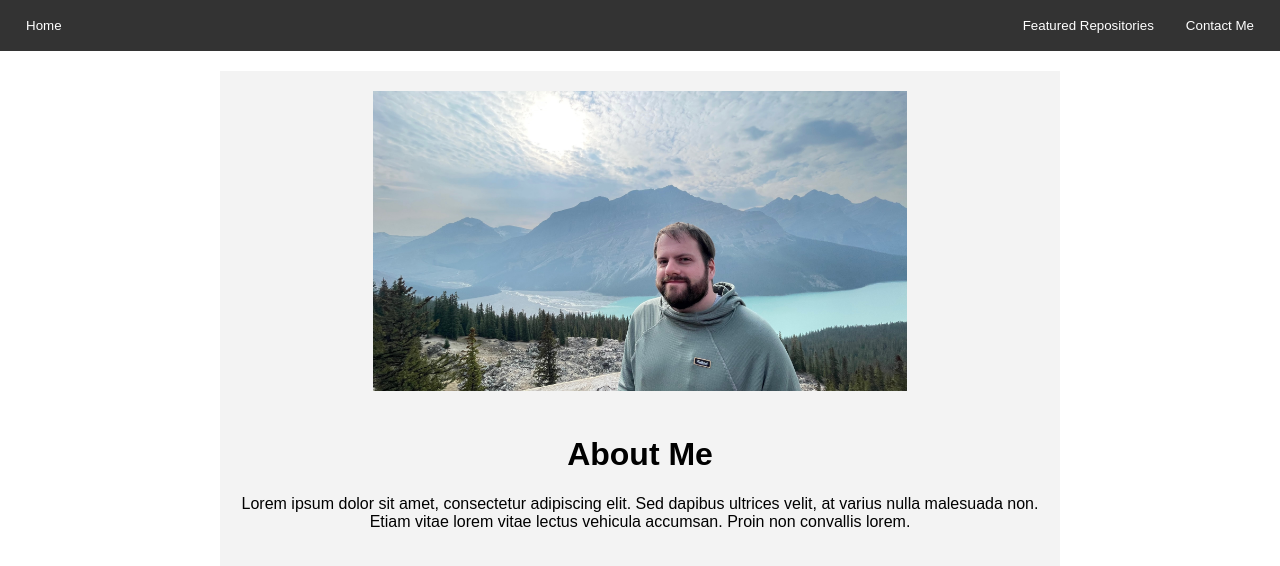
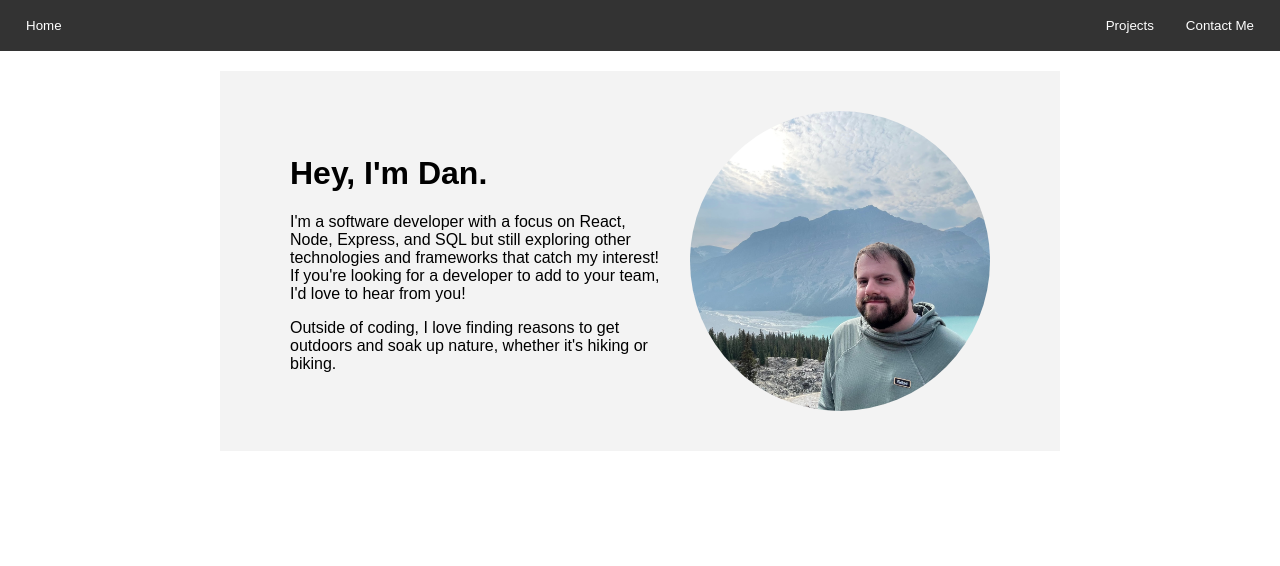
Before and after one commit to Daniel-Legan/daniel-legan-portfolio, a React (Create React App) app: page / in a window 1280 px wide. Shown: the top 566 px of the page. Built offline with nearby package versions, Linux system fonts and the light colour scheme.

Commit message:
update about me section and repo cards

```diff
--- a/src/App.css
+++ b/src/App.css
@@ -17,14 +17,30 @@ body {
 
 /* About Me section */
 .about-me {
-  text-align: center;
-  margin-bottom: 30px;
+  display: flex;
+  justify-content: center;
+  align-items: center;
+  flex-wrap: wrap;
+  gap: 20px;
+  padding: 20px;
+}
+
+.about-content {
+  flex: 1;
+  max-width: 50%;
+}
+
+.profile-picture-container {
+  width: 300px;
+  height: 300px;
+  border-radius: 50%;
+  overflow: hidden;
 }
 
 .profile-picture {
-  height: 300px;
-  /* border-radius: 50%; */
-  margin-bottom: 20px;
+  width: 100%;
+  height: 100%;
+  object-fit: cover;
 }
 
 /* Repository Card */
@@ -33,6 +49,7 @@ body {
   border: 1px solid #ccc;
   margin-bottom: 15px;
   padding: 10px;
+  box-shadow: 0 4px 8px 0 rgba(0, 0, 0, 0.2);
 }
 
 .repo-content {
@@ -41,7 +58,7 @@ body {
 }
 
 .repo-image img {
-  width: 100px;
+  width: 200px;
   height: auto;
   margin-right: 20px;
 }
@@ -59,7 +76,6 @@ body {
   padding: 10px;
 }
 
-/* Navbar buttons */
 .navbar button {
   padding: 8px 16px;
   background-color: #333;
@@ -153,7 +169,12 @@ body {
   }
 
   .repo-card {
-    padding: 10px;
+    padding: 8px;
+  }
+
+  .repo-image img {
+    width: 150px;
+    margin-right: 10px;
   }
 }
 
--- a/src/components/AboutMe.js
+++ b/src/components/AboutMe.js
@@ -5,19 +5,24 @@ const AboutMe = () => {
 
     return (
         <div className="about-me">
-            <img
-                src={profileUrl}
-                alt="Profile Picture"
-                className="profile-picture"
-            />
-            <h1>About Me</h1>
-            <p>
-                Lorem ipsum dolor sit amet, consectetur adipiscing elit. Sed dapibus
-                ultrices velit, at varius nulla malesuada non. Etiam vitae lorem vitae
-                lectus vehicula accumsan. Proin non convallis lorem.
-            </p>
+            <div className="about-content">
+                <h1>Hey, I'm Dan.</h1>
+                <p>
+                    I'm a software developer with a focus on React, Node, Express, and SQL but still exploring other technologies and frameworks that catch my interest!
+                    If you're looking for a developer to add to your team, I'd love to hear from you!
+                </p>
+                <p>
+                    Outside of coding, I love finding reasons to get outdoors and soak up nature, whether it's hiking or biking.
+                </p>
+            </div>
+            <div className="profile-picture-container">
+                <img
+                    src={profileUrl}
+                    alt="Profile Picture"
+                    className="profile-picture"
+                />
+            </div>
         </div>
-
     );
 };
 
--- a/src/components/NavBar.js
+++ b/src/components/NavBar.js
@@ -11,7 +11,7 @@ const NavBar = () => {
             </div>
             <div className="nav-right">
                 <Link to="/repos">
-                    <button>Featured Repositories</button>
+                    <button>Projects</button>
                 </Link>
                 <Link to="/contact">
                     <button>Contact Me</button>
--- a/src/components/Repos.js
+++ b/src/components/Repos.js
@@ -7,7 +7,7 @@ const Repos = () => {
 
     return (
         <div className="repos-container">
-            <h2>Featured Repositories</h2>
+            <h2>Projects</h2>
             <div className="repo-cards">
                 {featuredRepos.map((repo) => (
                     <RepoCard key={repo.id} repo={repo} />
--- a/src/reposData.js
+++ b/src/reposData.js
@@ -29,7 +29,7 @@ const reposData = [
     {
         id: 3,
         name: 'Faceless Pro',
-        description: 'Lorem ipsum dolor sit amet, consectetur adipiscing elit. Sed dapibus ultrices velit, at varius nulla malesuada non. Etiam vitae lorem vitae lectus vehicula accumsan. Proin non convallis lorem.',
+        description: 'Proin non convallis lorem.',
         url: 'https://github.com/Daniel-Legan/faceless-pro',
         image: FacelessPro
         // Other relevant information
```
